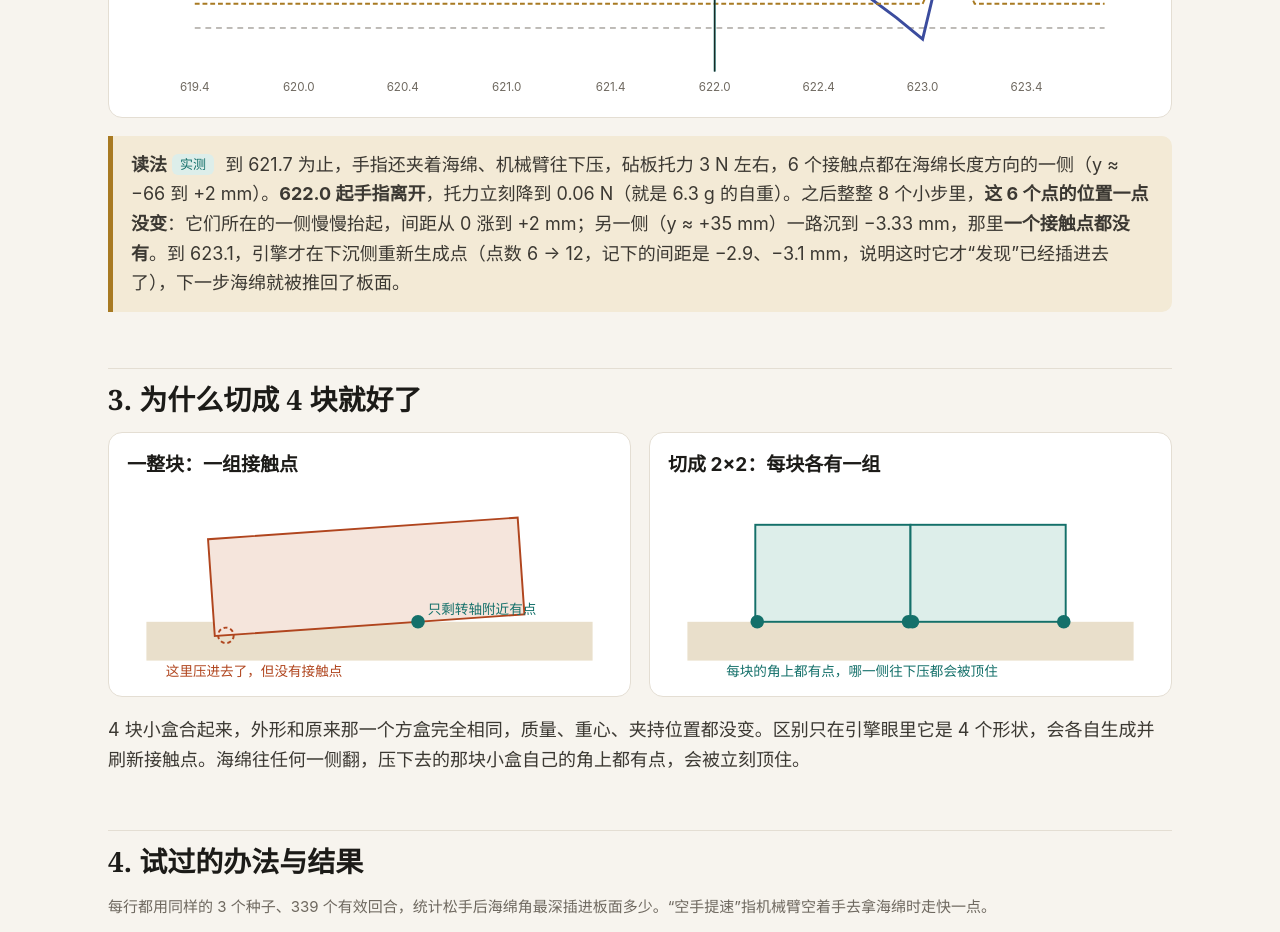
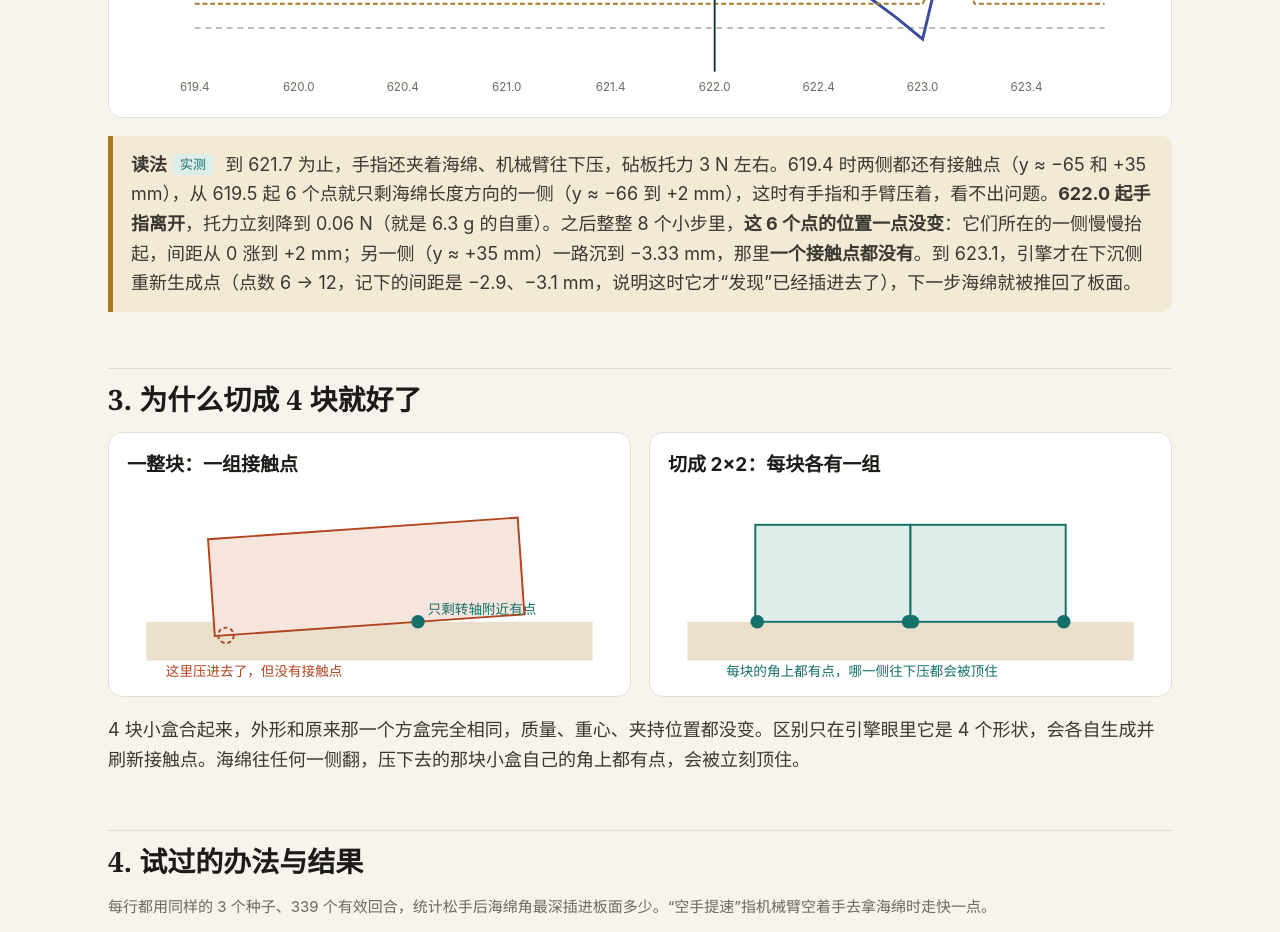
Before and after one commit to QLL-CCDD/Report-Transit, a plain HTML site: page issue242-sponge-wipe-2026-11-24/contact-points.html in a window 1280 px wide. Shown: the part 1960-2892 px from the top of the page. Drawn offline with Linux system fonts and the light colour scheme.

Commit message:
issue242: 接触点页更正夹持期接触点描述

```diff
--- a/issue242-sponge-wipe-2026-11-24/contact-points.html
+++ b/issue242-sponge-wipe-2026-11-24/contact-points.html
@@ -90,7 +90,7 @@ code{font-family:"JetBrains Mono",Consolas,monospace;font-size:.88em;background:
   <svg id="chart" viewBox="0 0 1060 200" role="img" aria-label="最深角深度、接触点数与砧板托力"></svg>
 </div>
 <div class="callout warn"><b>读法</b> <span class="tag meas">实测</span>
-到 621.7 为止，手指还夹着海绵、机械臂往下压，砧板托力 3 N 左右，6 个接触点都在海绵长度方向的一侧（y ≈ −66 到 +2 mm）。<b>622.0 起手指离开</b>，托力立刻降到 0.06 N（就是 6.3 g 的自重）。之后整整 8 个小步里，<b>这 6 个点的位置一点没变</b>：它们所在的一侧慢慢抬起，间距从 0 涨到 +2 mm；另一侧（y ≈ +35 mm）一路沉到 −3.33 mm，那里<b>一个接触点都没有</b>。到 623.1，引擎才在下沉侧重新生成点（点数 6 → 12，记下的间距是 −2.9、−3.1 mm，说明这时它才“发现”已经插进去了），下一步海绵就被推回了板面。</div>
+到 621.7 为止，手指还夹着海绵、机械臂往下压，砧板托力 3 N 左右。619.4 时两侧都还有接触点（y ≈ −65 和 +35 mm），从 619.5 起 6 个点就只剩海绵长度方向的一侧（y ≈ −66 到 +2 mm），这时有手指和手臂压着，看不出问题。<b>622.0 起手指离开</b>，托力立刻降到 0.06 N（就是 6.3 g 的自重）。之后整整 8 个小步里，<b>这 6 个点的位置一点没变</b>：它们所在的一侧慢慢抬起，间距从 0 涨到 +2 mm；另一侧（y ≈ +35 mm）一路沉到 −3.33 mm，那里<b>一个接触点都没有</b>。到 623.1，引擎才在下沉侧重新生成点（点数 6 → 12，记下的间距是 −2.9、−3.1 mm，说明这时它才“发现”已经插进去了），下一步海绵就被推回了板面。</div>
 <h2>3. 为什么切成 4 块就好了</h2>
 <div class="grid">
   <div class="card">
```
